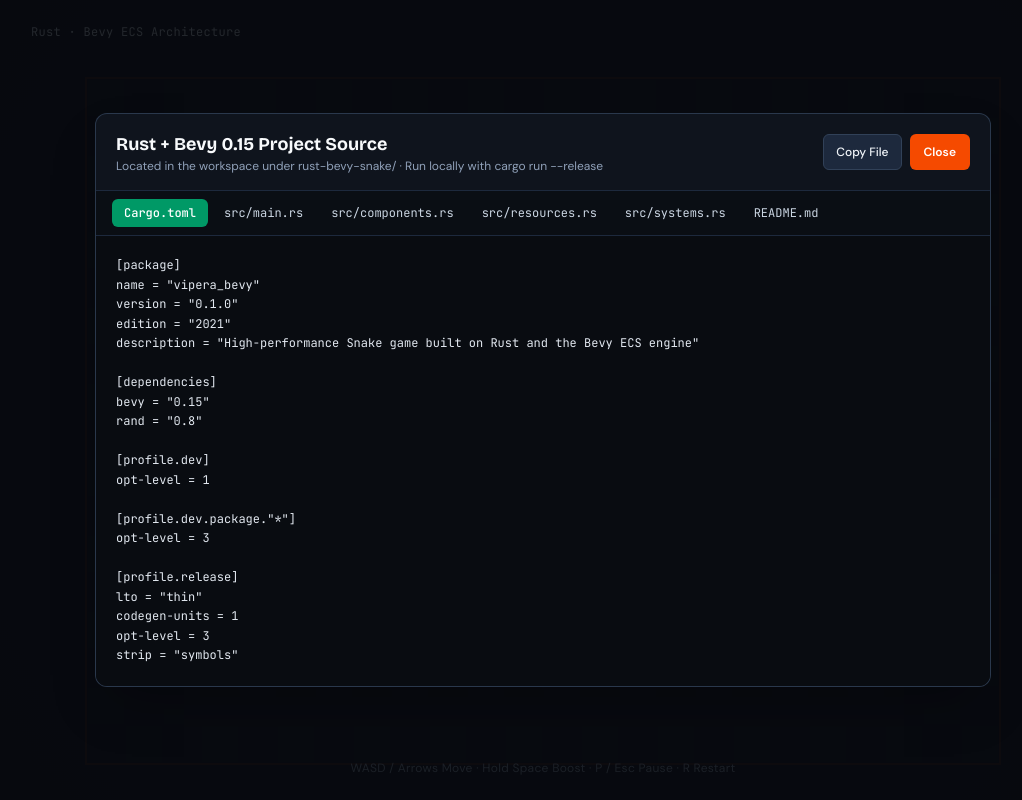
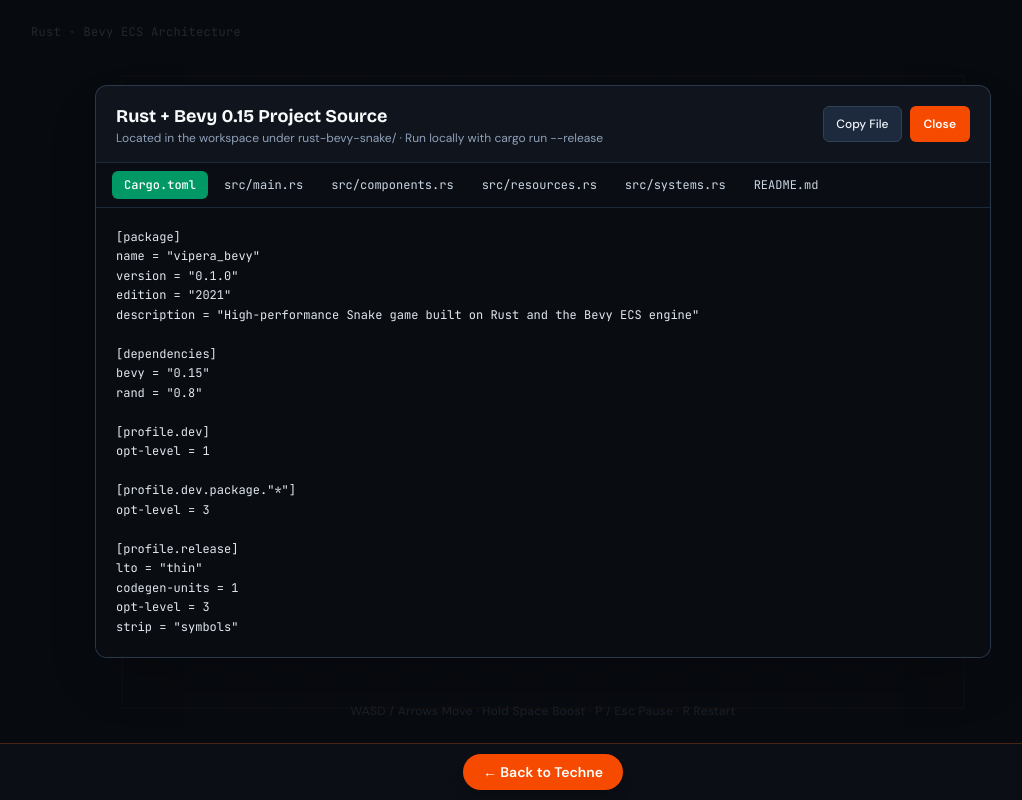
Before and after one commit to petelittle/rust-snake, a React (Vite) app: page / in a window 1280 px wide. Both pictures are taken after a click on the button "View Rust + Bevy Source". Shown: the whole page, without its empty margins (97-1119 px from the left). Built offline with nearby package versions, Linux system fonts and the light colour scheme.

Commit message:
Add a Back to Techne button below the game

```diff
--- a/src/App.tsx
+++ b/src/App.tsx
@@ -366,7 +366,8 @@ export default function App() {
   }, [handleSteer, startGame, toggleMute, togglePause]);
 
   return (
-    <main className="relative h-full w-full overflow-hidden bg-[#090c11] select-none">
+    <main className="relative flex h-full w-full flex-col overflow-hidden bg-[#090c11] select-none">
+      <div className="relative min-h-0 w-full flex-1">
       <div
         ref={containerRef}
         className="h-full w-full"
@@ -429,6 +430,16 @@ export default function App() {
         open={sourceOpen}
         onClose={() => setSourceOpen(false)}
       />
+      </div>
+
+      <footer className="relative flex items-center justify-center border-t border-orange-500/25 bg-[#0b0e14] px-4 py-2.5">
+        <a
+          href="https://techne.livewalk.org/"
+          className="rounded-full bg-orange-600 px-5 py-2 text-sm font-semibold text-white shadow-lg transition-colors hover:bg-orange-500 focus-visible:outline-2 focus-visible:outline-offset-2 focus-visible:outline-orange-300"
+        >
+          ← Back to Techne
+        </a>
+      </footer>
     </main>
   );
 }
--- a/src/components/BevySourceModal.tsx
+++ b/src/components/BevySourceModal.tsx
@@ -26,7 +26,7 @@ export function BevySourceModal({ open, onClose }: BevySourceModalProps) {
 
   return (
     <div
-      className="fixed inset-0 z-40 flex items-center justify-center p-4 sm:p-6"
+      className="absolute inset-0 z-40 flex items-center justify-center p-4 sm:p-6"
       style={{ backgroundColor: 'rgba(7, 10, 15, 0.86)' }}
     >
       <div
--- a/src/components/GameHud.tsx
+++ b/src/components/GameHud.tsx
@@ -23,7 +23,7 @@ export function GameHud({
   if (!showPlayHud) return null;
 
   return (
-    <div className="fixed inset-0 z-10 pointer-events-none flex flex-col justify-between p-3 sm:p-5">
+    <div className="absolute inset-0 z-10 pointer-events-none flex flex-col justify-between p-3 sm:p-5">
       {/* Top Perimeter Clusters */}
       <div className="flex items-start justify-between gap-4">
         {/* Top-Left Readouts */}
--- a/src/components/StatusModal.tsx
+++ b/src/components/StatusModal.tsx
@@ -40,7 +40,7 @@ export function StatusModal({
 
   return (
     <div
-      className="fixed inset-0 z-30 flex items-center justify-center p-4"
+      className="absolute inset-0 z-30 flex items-center justify-center p-4"
       style={{ backgroundColor: 'rgba(9, 12, 17, 0.78)' }}
     >
       <div
--- a/src/components/TitleOverlay.tsx
+++ b/src/components/TitleOverlay.tsx
@@ -25,7 +25,7 @@ export function TitleOverlay({
 
   return (
     <div
-      className="fixed inset-0 z-20 flex flex-col items-center justify-between px-6 py-6 pointer-events-none"
+      className="absolute inset-0 z-20 flex flex-col items-center justify-between px-6 py-6 pointer-events-none"
       style={{ backgroundColor: 'rgba(9, 12, 17, 0.72)' }}
     >
       <div className="w-full max-w-5xl flex items-center justify-between text-xs text-slate-400">
```
